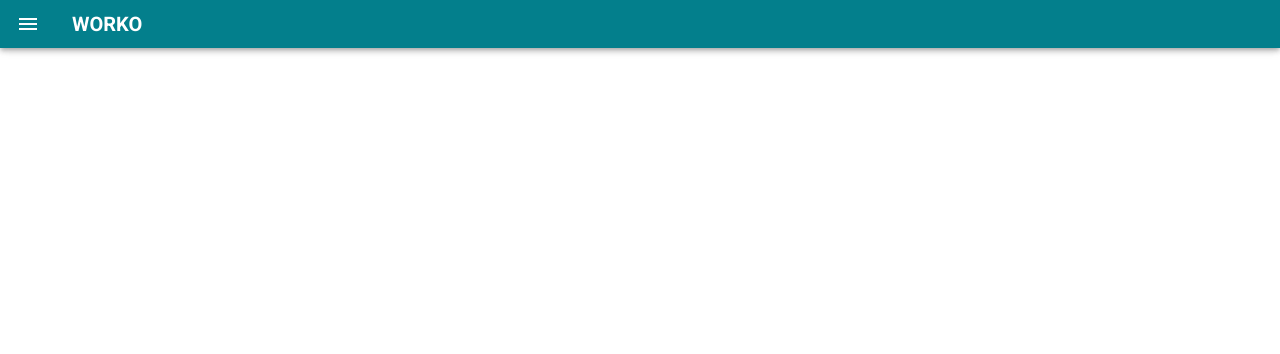
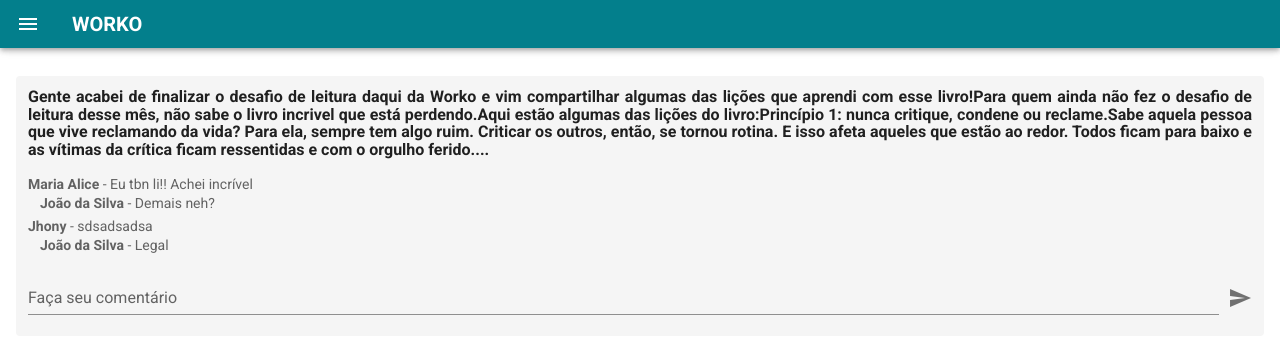
Before and after one commit to flpgst/worko, a Vue app: page /comentarios/1 in a window 1280 px wide. Shown: the top 354 px of the page. Built offline with nearby package versions, Linux system fonts and the light colour scheme.

Commit message:
Finalizado componente de comentarios

```diff
--- a/src/components/Feed.vue
+++ b/src/components/Feed.vue
@@ -1,5 +1,5 @@
 <template>
-  <div>
+  <div class="pt-6">
     <v-row justify="center" class="ma-0">
       <v-col cols="11" class="py-0">
         <v-textarea v-model="post" filled label="Escreva seu post aqui" shaped></v-textarea>
@@ -29,6 +29,7 @@
         v-for="{ id, titulo, descricao, data, imagem, autor, comentarios, likes } in feed"
         :key="id"
         class="my-3"
+        :to="`/comentarios/${id}`"
       >
         <v-card flat color="grey lighten-4" class="px-3 my-2">
           <v-list-item-content>
--- /dev/null
+++ b/src/database/comentarios.js
@@ -0,0 +1,27 @@
+export default [
+  {
+    id: 1,
+    comentarios: [
+      {
+        texto: 'Eu tbn li!! Achei incrível',
+        autor: 'Maria Alice',
+        resposta: 'Demais neh?',
+      },
+      {
+        texto: 'sdsadsadsa',
+        autor: 'Jhony',
+        resposta: 'Legal',
+      },
+    ],
+  },
+  {
+    id: 2,
+    comentarios: [
+      {
+        texto: 'Superr!!',
+        autor: 'Jorginho',
+        resposta: 'Yeahh',
+      },
+    ],
+  },
+];
--- a/src/router/index.js
+++ b/src/router/index.js
@@ -2,6 +2,7 @@ import Vue from 'vue';
 import VueRouter from 'vue-router';
 
 import Feed from '@/views/Feed.vue';
+import Comentarios from '@/views/Comentarios.vue';
 
 Vue.use(VueRouter);
 
@@ -10,6 +11,14 @@ const routes = [
     path: '/',
     name: 'Home',
     component: Feed,
+  },
+  {
+    path: '/comentarios/:postId',
+    name: 'Comentarios',
+    component: Comentarios,
+    props: ({ params }) => ({
+      postId: params.postId,
+    }),
   },
 ];
 
--- /dev/null
+++ b/src/views/Comentarios.vue
@@ -0,0 +1,53 @@
+<template>
+  <v-list v-if="post">
+    <v-list-item class="my-3">
+      <v-card flat color="grey lighten-4" class="px-3 my-2">
+        <v-list-item-content>
+          <v-row>
+            <v-col class="font-weight-bold text-justify">
+              {{ getPost().descricao }}
+            </v-col>
+          </v-row>
+          <template v-for="({ texto, resposta, autor }, index) in post">
+            <v-list-item-subtitle class="pt-1" :key="index">
+              <strong>{{ autor }}</strong> - {{ texto }}
+            </v-list-item-subtitle>
+            <v-list-item-subtitle :key="autor">
+              <strong class="pl-3">{{ getPost().autor }}</strong> -
+              {{ resposta }}
+            </v-list-item-subtitle>
+          </template>
+        </v-list-item-content>
+        <v-text-field label="Faça seu comentário" append-outer-icon="mdi-send"></v-text-field>
+      </v-card>
+    </v-list-item>
+  </v-list>
+</template>
+
+<script>
+import comentarios from '../database/comentarios';
+import feed from '../database/feed';
+
+export default {
+  data() {
+    return {
+      comentarios,
+      feed,
+      post: comentarios.find((c) => c.id === Number(this.postId)).comentarios,
+    };
+  },
+  props: {
+    postId: String,
+  },
+  methods: {
+    getPost() {
+      return this.feed.find((post) => post.id === Number(this.postId));
+    },
+    log(id) {
+      console.log('idLog :>> ', id);
+    },
+  },
+};
+</script>
+
+<style></style>
```
